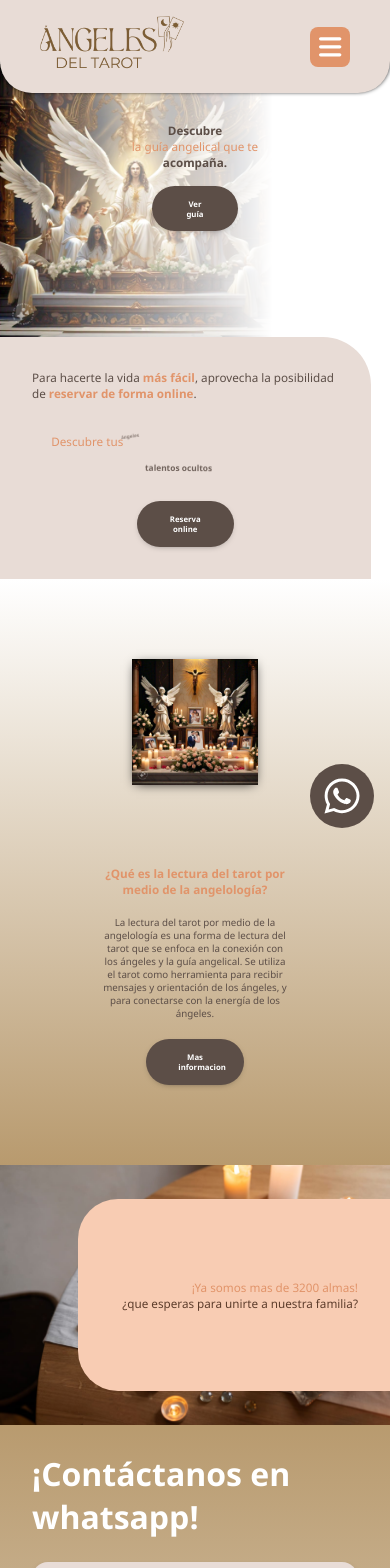
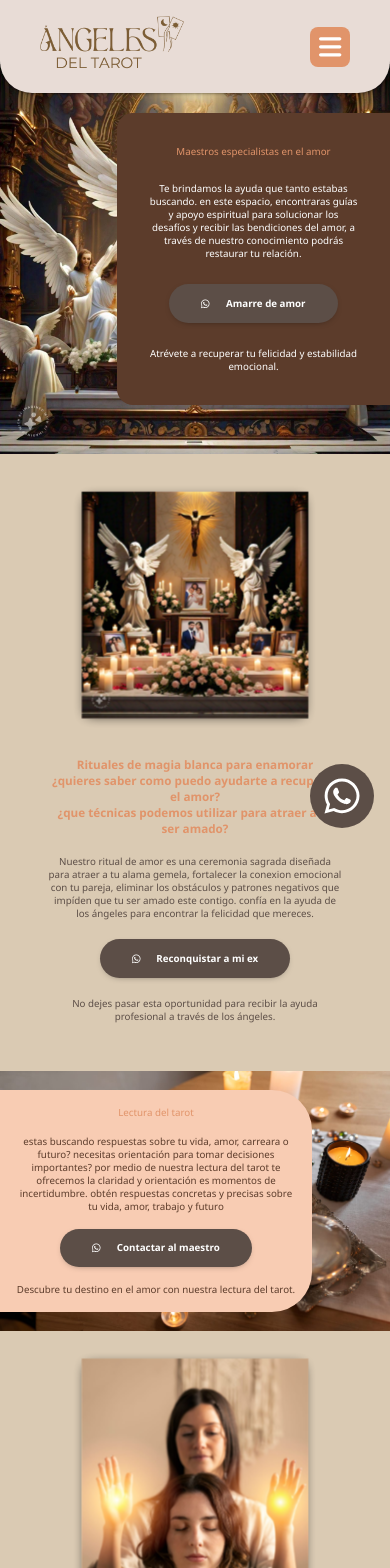
Before and after one commit to IsmaelBM-best/angeles_del_tarot, a Vue app: page / in a window 390 px wide. Shown: the top 1568 px of the page. Built offline with nearby package versions, Linux system fonts and the light colour scheme.

Commit message:
New sections and images

```diff
--- a/src/components/Header.vue
+++ b/src/components/Header.vue
@@ -20,8 +20,9 @@ export default {
       </a>
       <div class="options_header">
           <div class="option" @click="deployOptions">Agendamiento</div>
-          <a class="option" href="#testimony">Comunidad</a>
+          <a class="option" href="#comunity">Comunidad</a>
           <a class="option"  href="#contact_us">Contáctanos</a>
+          <a class="option"  href="#testimony">Testimonios</a>
       </div>
       <button class="options_button" @click="deployOptions">
           <font-awesome-icon :icon="['fas', 'bars']" />
--- a/src/components/Main.vue
+++ b/src/components/Main.vue
@@ -52,52 +52,118 @@ export default {
         <div class="main" id="main">
             <img src="../image/angeles_1.jpeg" alt="Meditación">
             <div class="text_container">
-              <strong class="diferent_color">Descubre</strong> la guía angelical que te <strong class="diferent_color">acompaña.</strong> <br>
-              <a href="https://wa.me/3015795111?text=Me%20gustaria%20obtener%20la%20guia%20angelical" class="button_appointment" target="_blank">
-                Ver guía
+              <div class="title">Maestros especialistas en el amor</div>
+              <div class="text">Te brindamos la ayuda que tanto estabas buscando. en este espacio, encontraras guías y apoyo espiritual para solucionar los desafíos y recibir las bendiciones del amor, a través de nuestro conocimiento podrás restaurar tu relación.</div>
+              <a href="https://wa.me/3015795111" class="button_appointment" target="_blank">
+                <font-awesome-icon :icon="['fab', 'whatsapp']" />
+                Amarre de amor
               </a>
+              <div class="text">Atrévete a recuperar tu felicidad y estabilidad emocional.</div>
             </div>
         </div>
-        <div class="info_appointment">
-            <div class="text_container">Para hacerte la vida <strong>más fácil</strong>, aprovecha la posibilidad de <strong>reservar de forma online</strong>.</div>
-            <div class="button_n_animated">
-                <div class="text_animated">
-                    Descubre tus
-                    <div class="dropping-texts">
-                        <div class="changing">habilidades</div>
-                        <div class="changing">talentos ocultos</div>
-                        <div class="changing">ángeles</div>
-                    </div>
-                </div>
-                <a href="https://wa.me/3015795111?text=Me%20gustaria%20reservar%20una%20sesion." class="button_appointment" target="_blank">
-                  Reserva online
-                </a>
-            </div>
-        </div>
+
         <div class="angels_information">
             <img src="../image/angeles_2.jpeg" alt="">
             <div class="angels_text">
-                <div class="question">¿Qué es la lectura del tarot por medio de la angelología?</div>
-                <div class="text">La lectura del tarot por medio de la angelología es una forma de lectura del tarot que se enfoca en la conexión con los ángeles y la guía angelical. Se utiliza el tarot como herramienta para recibir mensajes y orientación de los ángeles, y para conectarse con la energía de los ángeles.</div>
-                <a href="https://wa.me/3015795111?text=Quisiera%20mas%20informacion%20sobre%20la%20lectura%20del%20tarot%20por%20medio%20de%20la%20angelología" class="button_appointment" target="_blank">
-                  Mas informacion
+                <div class="question">Rituales de magia blanca para enamorar <br>¿quieres saber como puedo ayudarte a recuperar el amor?<br>¿que técnicas podemos utilizar para atraer a tu ser amado?</div>
+                <div class="text">Nuestro ritual de amor es una ceremonia sagrada diseñada para atraer a tu alama gemela, fortalecer la conexion emocional con tu pareja, eliminar los obstáculos y patrones negativos que impíden que tu ser amado este contigo. confía en la ayuda de los ángeles para encontrar la felicidad que mereces.</div>
+                <a href="https://wa.me/3015795111" class="button_appointment" target="_blank">
+                  <font-awesome-icon :icon="['fab', 'whatsapp']" />
+                  Reconquistar a mi ex
                 </a>
+                <div class="text">No dejes pasar esta oportunidad para recibir la ayuda profesional a través de los ángeles.</div>
             </div>
         </div>
 
         <!-- Testimonios -->
-         <div class="testimonies_container" id="testimony">
+         <div class="testimonies_container">
           <img src="/src/image/angeles_3.jpeg" alt="">
           <div class="members_number">
-            <div class="afirmation">¡Ya somos mas de 3200 almas!</div>
-            <div class="question">¿que esperas para unirte a nuestra familia?</div>
+            <div class="title">Lectura del tarot</div>
+            <div class="text">
+              estas buscando respuestas sobre tu vida, amor, carreara o futuro? necesitas orientación para tomar decisiones importantes? por medio de nuestra lectura del tarot te ofrecemos la claridad y orientación es momentos de incertidumbre. obtén respuestas concretas y precisas sobre tu vida, amor, trabajo y futuro
+            </div>
+              <a href="https://wa.me/3015795111" target="_blank" class="button_appointment">
+                <font-awesome-icon :icon="['fab', 'whatsapp']" />
+                Contactar al maestro
+              </a>
+              <div class="text">Descubre tu destino en el amor con nuestra lectura del tarot.</div>
+          </div>
+        </div>
+
+        <div class="angels_information">
+            <img src="../image/angeles_4.jpeg" alt="">
+            <div class="angels_text">
+                <div class="question">Limpiezas espirituales</div>
+                <div class="text">
+                  ¿Te sientes estancado, cansado o sin dirección?
+                  ¿necesitas liberarte de energías negativas?
+                  nuestras limpiezas espirituales te ayudan a eliminar energías negativas y estancadas, también somos especialistas en limpieza de aura y chacras, limpieza de hogar y espacios, limpieza de objetos y pertenencias.
+                </div>
+                <a href="https://wa.me/3015795111" class="button_appointment" target="_blank">
+                  <font-awesome-icon :icon="['fab', 'whatsapp']" />
+                  Agendar limpieza
+                </a>
+                <div class="text">No pierdas esta oportunidad de restaurar tu equilibrio y armonía.</div>
+            </div>
+        </div>
+
+        <div class="main section" id="main">
+            <img src="../image/angeles_5.jpeg" alt="Meditación">
+            <div class="text_container">
+              <div class="title">Abre caminos para la abundancia y prosperidad</div>
+              <div class="text">
+                quieres vivir una vida llena de abundancia y prosperidad?
+                necesitas atraer la riqueza y el éxito a tu vida?
+                por medio de nuestro ritual de abre caminos te ayudamos a desbloquear patrones limitanes de pensamiento, además atraer energías de abundancia y prosperidad,
+                incrementar tus oportunidades financieras  y mejorar tu relación con el dinero.
+              </div>
+              <a href="https://wa.me/3015795111" class="button_appointment" target="_blank">
+                <font-awesome-icon :icon="['fab', 'whatsapp']" />
+                Volverme rico
+              </a>
+              <div class="text">
+                No pierdas esta oportunidad de solucionar tus conflictos financieros, actúa ahora y obtén la riqueza.
+              </div>
+            </div>
+        </div>
+
+        <div class="angels_information">
+            <div class="angels_text">
+                <div class="question">Artilugios de poder</div>
+                <div class="text">
+                  ¿Buscas atraer amor verdadero a tu vida?
+                  ¿necesitas aumentar tu riqueza y prosperidad?
+                  ¿quieres protegerte de energías negativas?
+                  nuestros artilugios de poder están diseñados para ayudarte a lograr tues objetivos, cada objeto es cuidadosamente seleccionado y cargado con energías positivas para asegurar resultados efectivos.
+                </div>
+                <a href="https://wa.me/3015795111" class="button_appointment" target="_blank">
+                  <font-awesome-icon :icon="['fab', 'whatsapp']" />
+                  Comprar amuleto
+                </a>
+                <div class="text">
+                  Obtén ya amuletos de amor para atraer tu alma gemela, talismanes de prosperidad, cristales de protección y velas mágicas para manifestar tus deseos.
+                  envió rápido y discreto, garantía de satisfacción y atención personalizada
+                </div>
+            </div>
+            <img src="../image/angeles_6.jpeg" alt="">
+          </div>
+
+          <div class="testimonies_container" id="comunity">
+          <img src="/src/image/angeles_7.jpeg" alt="">
+          <div class="members_number">
+            <div class="title">Mas de 3700 familias restauradas</div>
+            <div class="text">
+              somos un grupo de ángeologos con 25 años de experiencia que a través del don y el poder de comunicarnos con Dios y sus arcángeles te ayudamos a solucionar
+              cualquier tipo de problema o situación en el área del amor, salud o prosperidad, TODOS NUESTROS TRABAJOS Y PROCSESOS SON TOTALMENTE GARANTIZADOS
+            </div>
           </div>
         </div>
 
         <!-- Formulario mensaje personalizado a whatsapp -->
-        <footer class="contact_footer" id="about_us">
+        <footer class="contact_footer" id="contact_us">
             <div class="form_information">
-                <h1 class="title_contact">¡Contáctanos en whatsapp!</h1>
+                <h1 class="title_contact">Mereces ser feliz y atraer lo que deseas, no esperes mas contáctanos.</h1>
                 <div class="form_angels">
                 <div class="form">
                     <input
@@ -142,8 +208,15 @@ export default {
                 <button class="button_appointment" @click="enviarMensaje">Enviar mensaje</button>
                 </div>
             </div>
-            <img src="../image/angeles_4.jpeg" alt="" />
+            <img src="../image/tarot.jpeg" alt="" />
         </footer>
+
+        <div class="testimonios" id="testimony">
+          <img src="../image/wpp_1.jpeg" alt="">
+          <img src="../image/wpp_2.jpeg" alt="">
+          <img src="../image/wpp_3.jpeg" alt="">
+          <img src="../image/wpp_4.jpeg" alt="">
+        </div>
 
         <!-- Contacto directo a whatsapp -->
         <div>
--- a/src/sass/main.scss
+++ b/src/sass/main.scss
@@ -48,34 +48,40 @@
     height: auto;
     padding-top: 6rem;
     position: relative;
-
+    align-items: center;
     img {
-      width: 70%;
-      mask-image: linear-gradient(white 80%, transparent);
-      -webkit-mask-image: linear-gradient(to left, transparent, white 100%);
+      width: 100%;
     }
 
     .text_container {
-      width: 40%;
-      font-size: 3vw;
+      width: 45%;
+      font-size: 1.5vw;
       color: var(--text--color);
-      padding: 1rem;
+      padding: 2rem;
       position: absolute;
-      top: 13rem;
-      right: 3rem;
+      right: 0;
       text-align: center;
       display: flex;
       flex-direction: column;
       align-items: center;
-      .diferent_color {
-        color: var(--primary--button);
-      }
-
+      background-color: var(--secondary--button);
+      gap: 2rem;
+      border-radius: 2rem 0 0 2rem;
       .button_appointment {
-        width: 22vw;
         text-decoration: none;
       }
     }
+  }
+
+  .title {
+    color: var(--text--color);
+    text-align: center;
+    width: 100%;
+  }
+  .text {
+    color: var(--white);
+    text-align: center;
+    width: 100%;
   }
 
   .info_appointment {
@@ -111,7 +117,7 @@
 }
 
 .button_appointment {
-  width: 20vw;
+  width: auto;
   text-decoration: none;
   padding: 1rem 2rem;
   background-color: var(--primary--button);
@@ -124,6 +130,8 @@
   cursor: pointer;
   transition: 0.3s all;
   text-align: center;
+  @include flex-center;
+  gap: 1rem;
   a {
     text-decoration: none;
     color: var(--white);
@@ -144,13 +152,13 @@
   @include flex-center;
   padding: 5rem;
   gap: 5rem;
-  background: linear-gradient(to bottom, transparent, #b89a6e 100%);
+  background: #b89a6e85;
 
   img {
     width: 35%;
     box-shadow: 0px 2px 11px -4px #000;
     transition: 0.3s all;
-
+    animation: heart 2s ease alternate infinite;
     &:hover {
       transform: scale(0.9)
     }
@@ -348,7 +356,9 @@
   gap: 5rem;
   background: linear-gradient(to top, transparent, #b89a6e 100%);
   h1 {
-    color: var(--white);
+    color: var(--secondary--button);
+    text-align: center;
+    font-size: 2.2vw;
   }
   .form_information {
     display: flex;
@@ -508,25 +518,27 @@ reduce the size of the label and move upwards
   }
   .members_number {
     position: absolute;
-    right: 0;
+    left: 0;
     width: 60%;
-    height: 15rem;
+    height: auto;
     display: flex;
     flex-direction: column;
-    align-items: flex-end;
     justify-content: center;
     background-color: var(--third--color);
-    border-radius: 2.5rem 0 0 2.5rem;
-    padding-right: 2rem;
-    font-size: 2.5vw;
+    border-radius: 0 2.5rem 2.5rem 0;
+    padding: 1.5rem;
+    font-size: 1.5vw;
     color: var(--primary--button);
-    .afirmation {
-      color: var(--text--color);
-    }
-    .question {
+    gap: 1.5rem;
+    align-items: center;
+    .text {
       color: var(--secondary--button);
     }
   }
+}
+
+.section {
+  padding-top: 0 !important;
 }
 
 .tik_tok {
@@ -536,7 +548,7 @@ reduce the size of the label and move upwards
   width: 100%;
   padding: 2rem;
   @include flex-center;
-  font-size: 1.5vw;
+  font-size: 1.2rem;
   background-color: var(--secondary--button);
   color: var(--white);
   .text_and_icon {
@@ -545,36 +557,46 @@ reduce the size of the label and move upwards
     gap: 1rem;
     .tik_tok_container {
       width: auto;
-      height: auto;
-      padding: 1rem;
       border-radius: 1rem;
       background-color: transparent;
-      &:hover {
-        background-color: #e8dcd6;
-        color: #000;
-      }
       svg {
         font-size: 3rem;
         color: #fff;
-        transition: 0.3s all;
-        &:hover {
+        transition: 0.1s all;
+        &:active {
           color: #000;
-          transform: scale(1.2);
         }
       }
     }
   }
 }
 
+.testimonios {
+  display: flex;
+  gap: 2rem;
+  align-items: flex-end;
+  justify-content: center;
+  background-color: #5C3C2B;
+  overflow-x: auto;
+  padding: 2rem;
+  &::-webkit-scrollbar {
+    display: none;
+  }
+  img {
+    width: 20rem;
+  }
+}
+
 @media (max-width: 900px) {
-
   .main_container .main .text_container {
-    width: 100%;
-    height: 100%;
-    top: 0;
+    width: 70%;
+    height: auto;
     right: 0;
-    padding-top: 2rem;
     justify-content: center;
+    font-size: 2.5vw;
+    border-radius: 1rem 0 0 1rem;
+    gap: 1.5rem;
+    padding: 2rem;
   }
 
   .main_container .info_appointment .text_container {
@@ -612,20 +634,27 @@ reduce the size of the label and move upwards
     img {
       width: 55%;
     }
+    h1 {
+      font-size: 3.2vw;
+    }
   }
 
   .button_appointment {
-    font-size: 2vw;
+    font-size: 2.5vw;
     padding: 0.8rem 2rem;
-    width: 25vw;
+  }
+
+  .angels_information {
+    padding: 3rem;
+    gap: 3rem;
   }
 
   .angels_information img {
-    width: 55%;
+    width: 70%;
   }
 
   .angels_information .angels_text {
-    width: 80%;
+    width: 100%;
     .question {
       font-size: 3vw;
     }
@@ -635,9 +664,10 @@ reduce the size of the label and move upwards
   }
 
   .testimonies_container .members_number {
-    height: 12rem;
     width: 80%;
-    font-size: 3vw;
+    font-size: 2.5vw;
+    gap: 1rem;
+    padding: 1rem;
   }
 
   .main_container .info_appointment {
@@ -648,4 +678,8 @@ reduce the size of the label and move upwards
   .main_container .main {
     padding-top: 4rem;
   }
+
+  .testimonios {
+    justify-content: flex-start;
+  }
 }
```
Also changed, not shown: src/image/tarot.jpeg (added).
